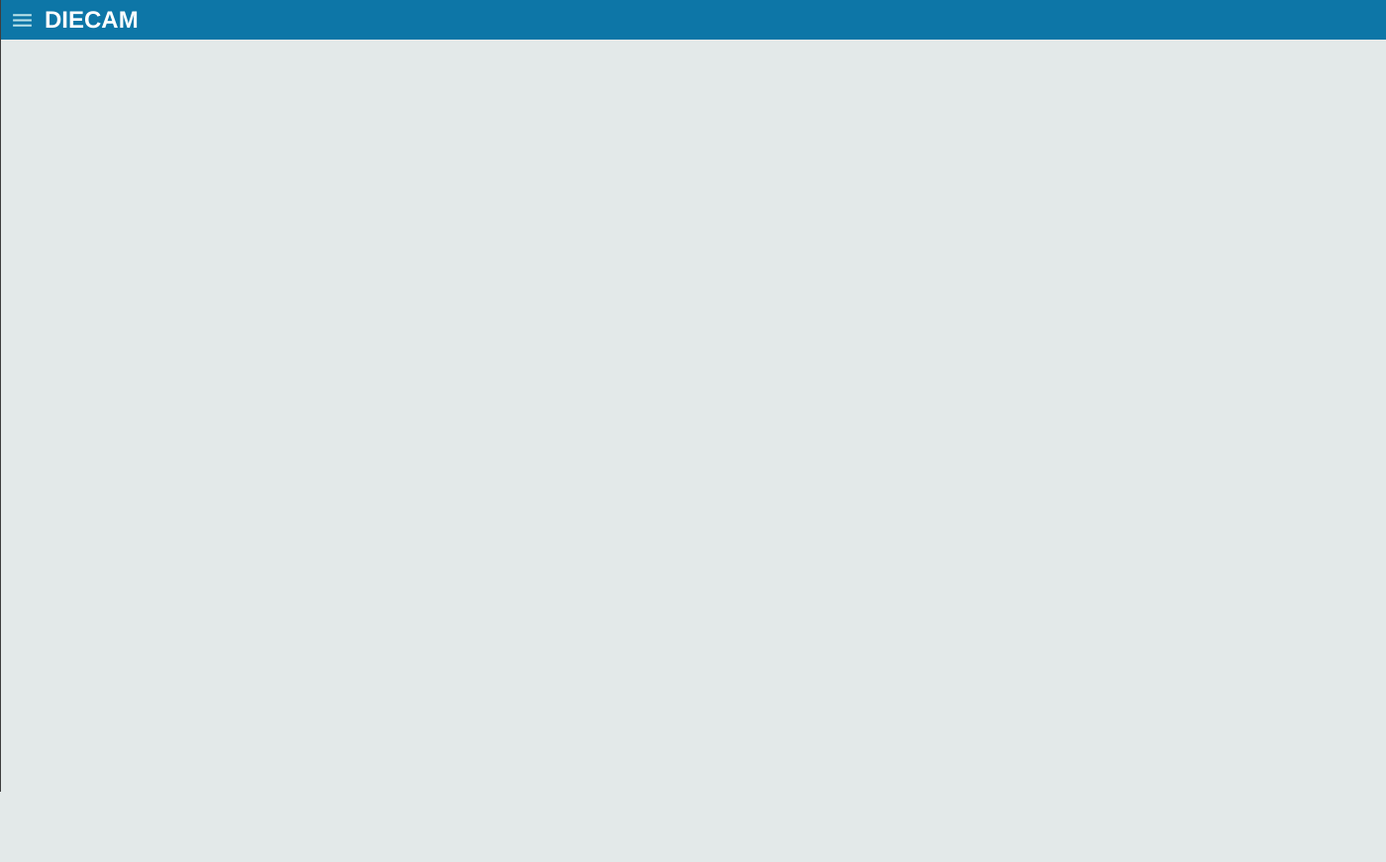
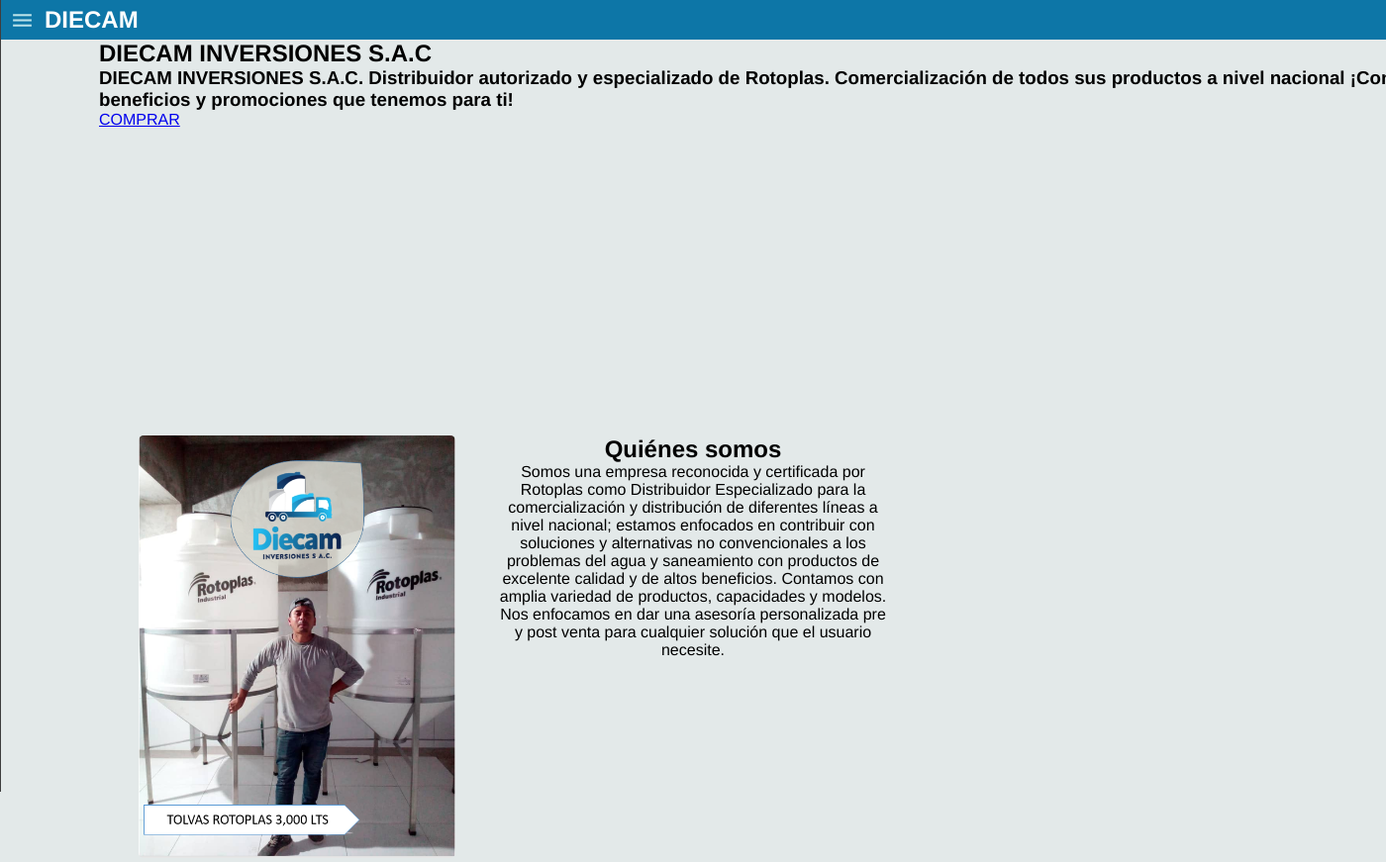
Before and after one commit to Ander678/PAGINA_ROTOPLAST, a PHP site: page /rotoplast/index.php in a window 1400 px wide; the page is wider, and only the part inside the window is pictured. Shown: that part at 99% size. Before the commit the page ends 800 px from the top of that part, so only its background shows below. Run offline with PHP 8.4, Linux system fonts and the light colour scheme; some web fonts are replaced.

Commit message:
carpetas

```diff
--- a/rotoplast/index.php
+++ b/index.php
@@ -65,6 +65,27 @@
             </li>
         </ul>
     </nav>
+    <section class="hero">
+        <div class="heroInfo">
+            <h1>DIECAM INVERSIONES S.A.C</h1>
+            <h3>DIECAM INVERSIONES S.A.C.
+                Distribuidor autorizado y especializado de Rotoplas.
+
+                Comercialización de todos sus productos a nivel nacional
+
+                ¡Conoce los beneficios y promociones que tenemos para ti!</h3>
+            <a href="#" class="btnComprar">COMPRAR</a>
+        </div>
+    </section>
+    <section class="info">
+        <div class="containerImg">
+            <img src="imgs/img1.png" alt="">
+        </div>
+        <div class="containerInfoText">
+            <h2>Quiénes somos</h2>
+            <p>Somos una empresa reconocida y certificada por Rotoplas como Distribuidor Especializado para la comercialización y distribución de diferentes líneas a nivel nacional; estamos enfocados en contribuir con soluciones y alternativas no convencionales a los problemas del agua y saneamiento con productos de excelente calidad y de altos beneficios. Contamos con amplia variedad de productos, capacidades y modelos. Nos enfocamos en dar una asesoría personalizada pre y post venta para cualquier solución que el usuario necesite.</p>
+        </div>
+    </section>
 
     <script src="script.js"></script>
 </body>
--- a/rotoplast/style.css
+++ b/style.css
@@ -55,6 +55,7 @@
 
 .sidebar.open{
   width: 20vh;
+  z-index: 333;
 }
 
 .profile{
@@ -107,3 +108,32 @@
   color: var(--hoverClr2);
   transition: 0.3s;
 }
+
+/*HERO*/
+.hero{
+
+  width: 100%;
+  height: 50vh;
+  display: flex;
+  align-items: center;
+  justify-content: center;
+  align-items: center;
+  margin: 0px 100px;
+}
+.heroInfo{
+  height: 50vh;
+}
+.info{
+  width: auto;
+  height: 40vh;
+  display: flex;
+  flex-wrap: wrap;
+  margin: 0px 100px;
+}
+.containerImg{
+  width: 50vh;
+}
+
+.containerInfoText{
+  width: 50vh;
+}
```
Also changed, not shown: imgs/diecam-logotipo-175w.webp (renamed from rotoplast/imgs/diecam-logotipo-175w.webp), imgs/fondoPrincipal.jpg (added), imgs/img1.png (added), script.js (renamed from rotoplast/script.js).
